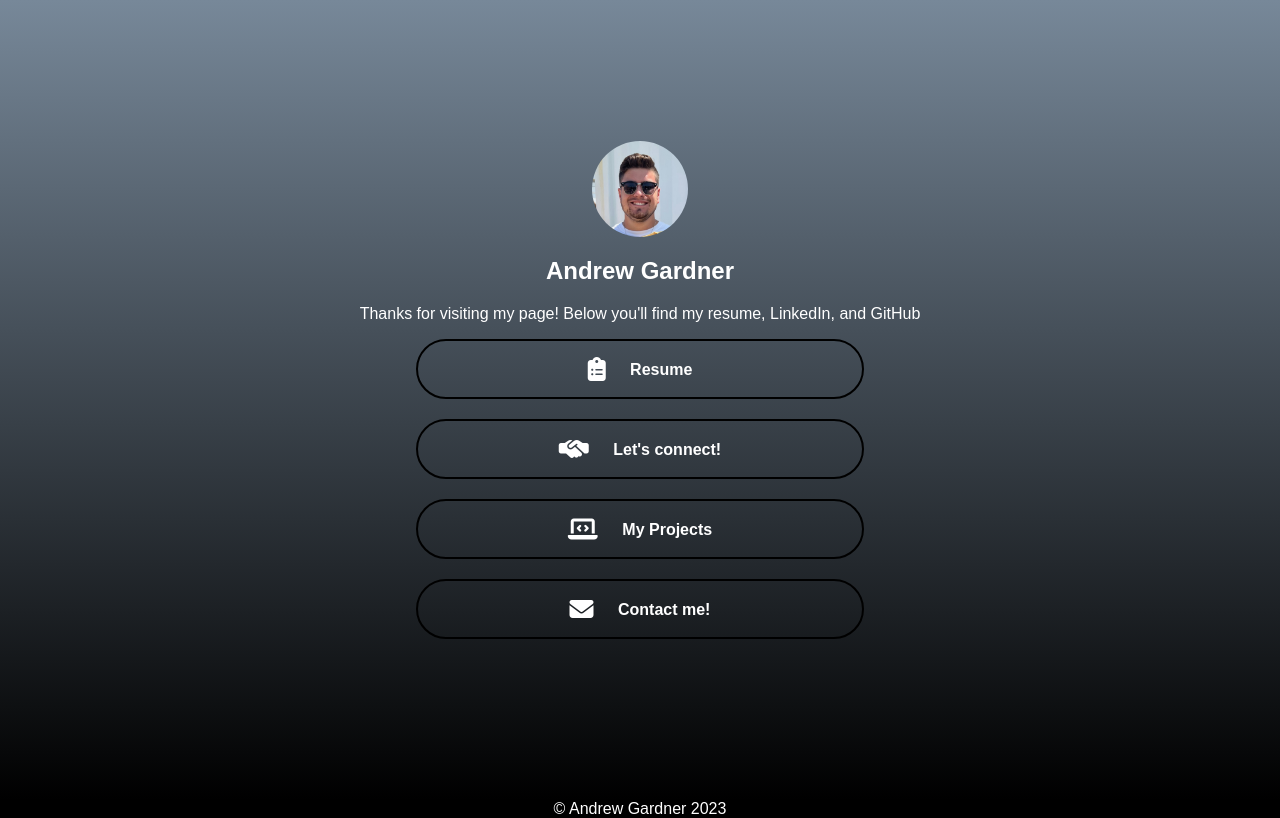
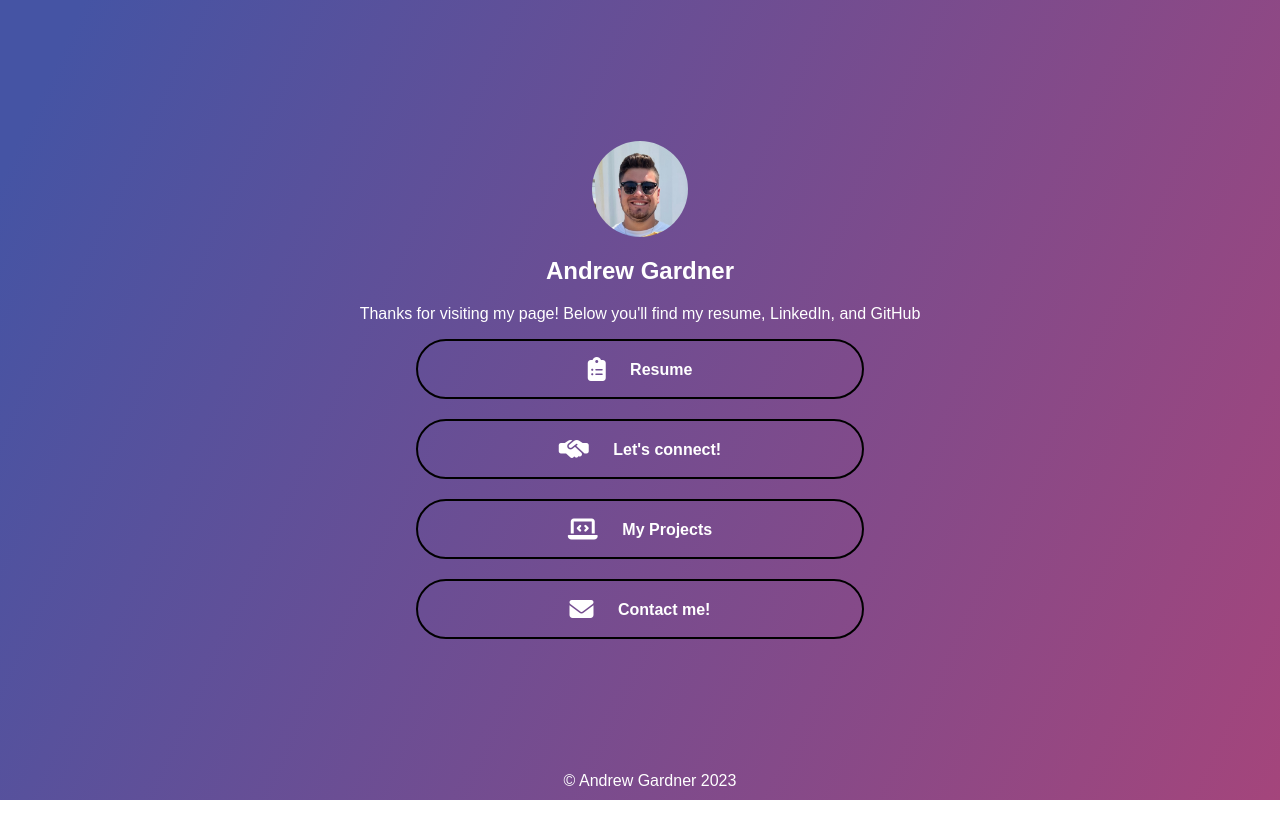
Before and after one commit to atg25/LinksPage, a plain HTML site: page index.html in a window 1280 px wide. Drawn offline with Linux system fonts and the light colour scheme.

Commit message:
Update main.css
Changed background gradient to be more colorful

```diff
--- a/StyleSheets/main.css
+++ b/StyleSheets/main.css
@@ -9,10 +9,10 @@ body{
     padding: 0;
     color: white;
 }
-main {
+html {
     width: 100%;
     height: 100vh;
-    background-image: linear-gradient(lightslategrey, black);
+    background-image: linear-gradient(115deg, hsl(230.52631578947367deg,40.772532188841204%,45.68627450980392%) 5%, hsl(325.52631578947364deg,40.772532188841204%,45.68627450980392%) 100%);
     display: flex;
     align-items: center;
     justify-content: center;
@@ -67,9 +67,13 @@ i{
     padding-top: 10px;
 }
 footer{
-    background-color: black;
+    position: fixed;
+    left:0;
+    bottom: 0;
+    width: 100%;
     text-align: center;
     color: white;
+    padding: 10px;
 }
 p{
     color: white;
```
